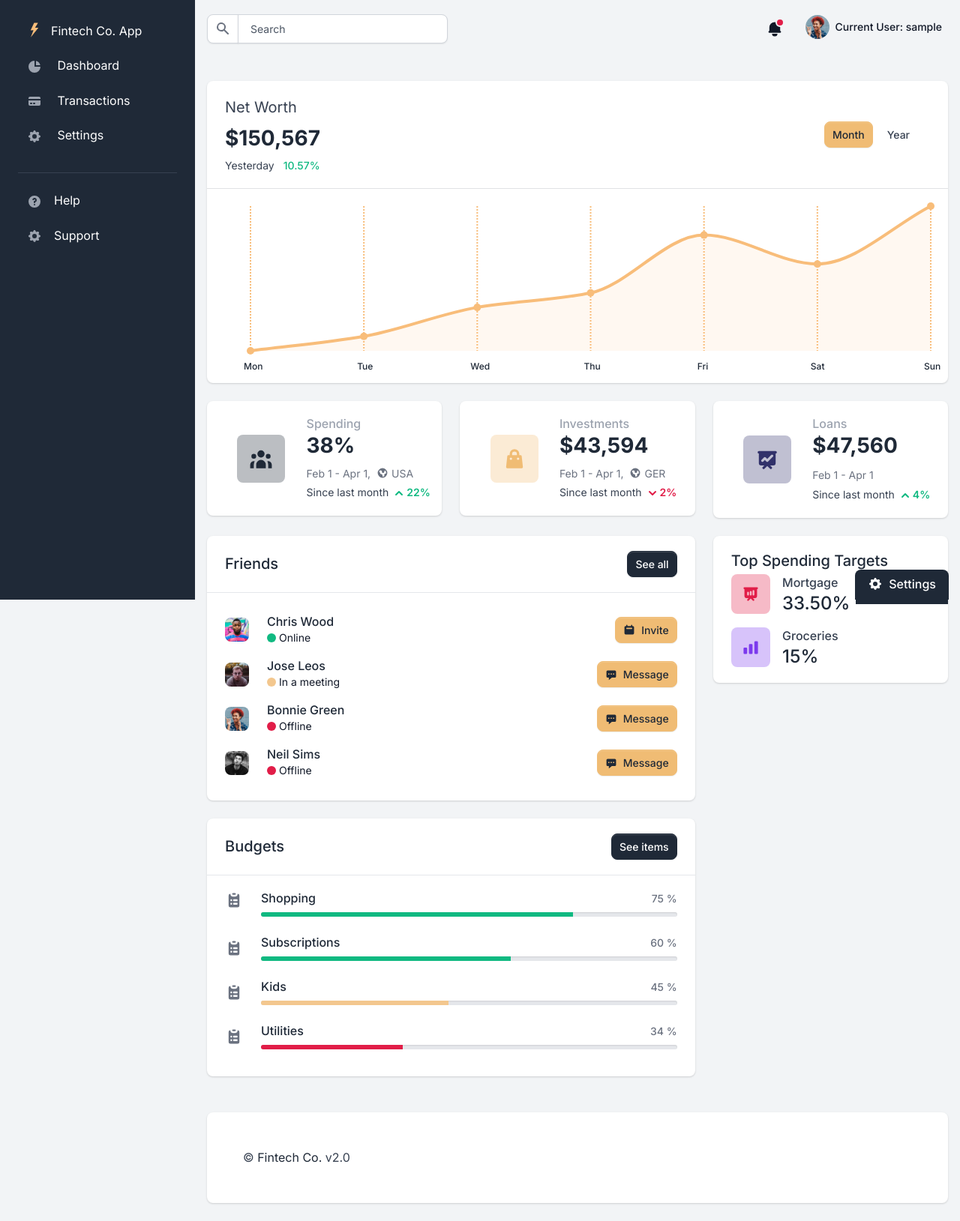
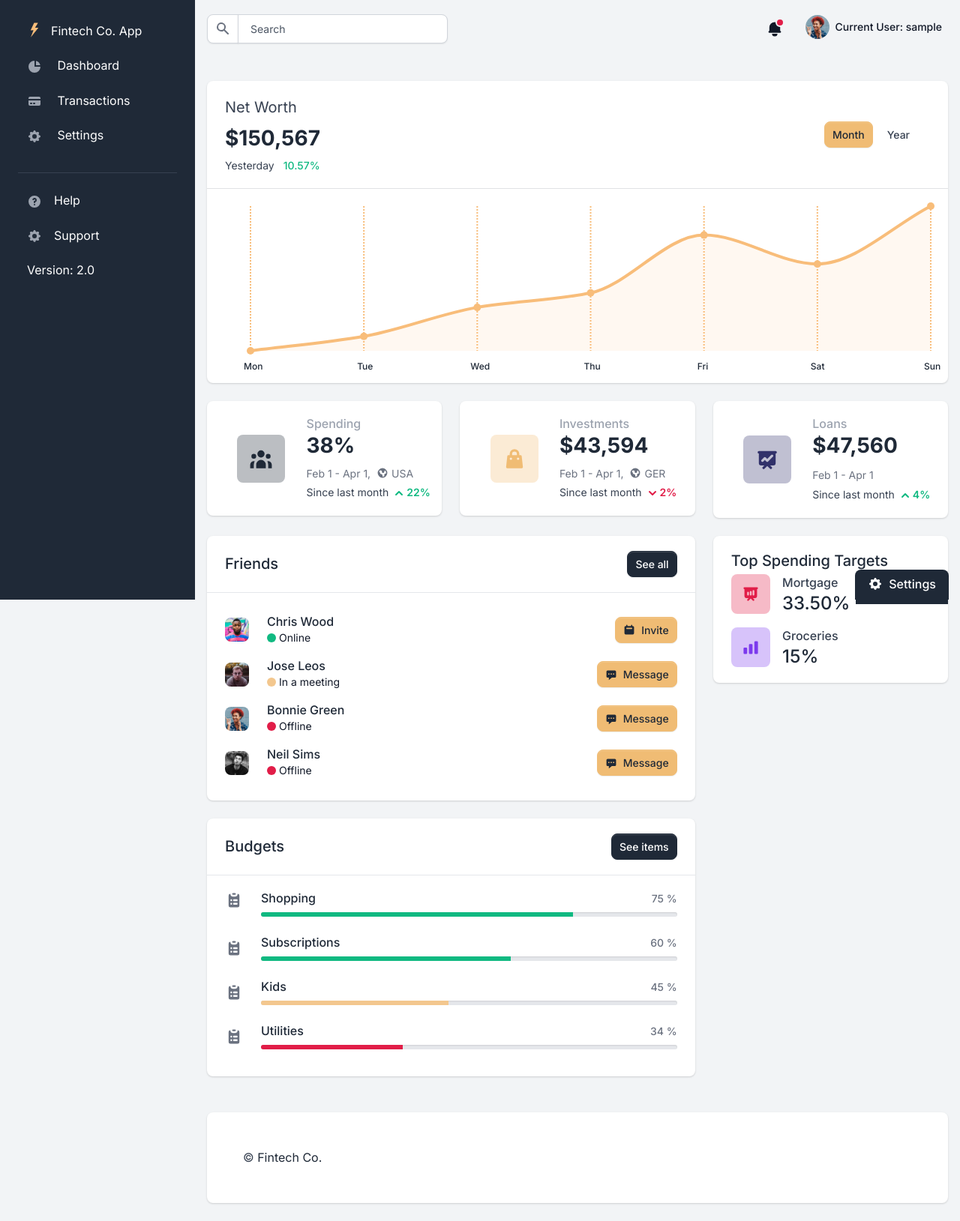
Before and after one commit to sanlimag/cs-demo, a Flask app: page /index in a window 1280 px wide. Shown: the whole page at 75% size. Run offline with Flask 2, Linux system fonts and the light colour scheme; the visitor is signed in with stand-in values (Sample User, id 1); data comes from the database, SQL or seed files in the repository; some libraries are stand-ins or nearby versions.

Commit message:
v2 added version to sidebar

```diff
--- a/apps/templates/includes/footer.html
+++ b/apps/templates/includes/footer.html
@@ -3,7 +3,6 @@
         <div class="col-12 col-md-4 col-xl-6 mb-4 mb-md-0">
             <p class="mb-0 text-center text-lg-start">
                 &copy; <a class="text-primary fw-normal" href="https://chaossearch.com" target="_blank">Fintech Co.</a>
-                v2.0
             </p>
         </div>
         <div class="col-12 col-md-8 col-xl-6 text-center text-lg-start">
--- a/apps/templates/includes/sidebar.html
+++ b/apps/templates/includes/sidebar.html
@@ -87,6 +87,13 @@
                   <span class="sidebar-text">Support</span>
                 </a>
               </li>
+              <li class="nav-item">
+                <a target="_blank"
+                   href="https://appseed.us/support"
+                   class="nav-link d-flex align-items-center">
+                  <span class="sidebar-text">Version: 2.0</span>
+                </a>
+              </li>
             </ul>
           </div>
         </nav>
```
Also changed, not shown: 1 other file.
